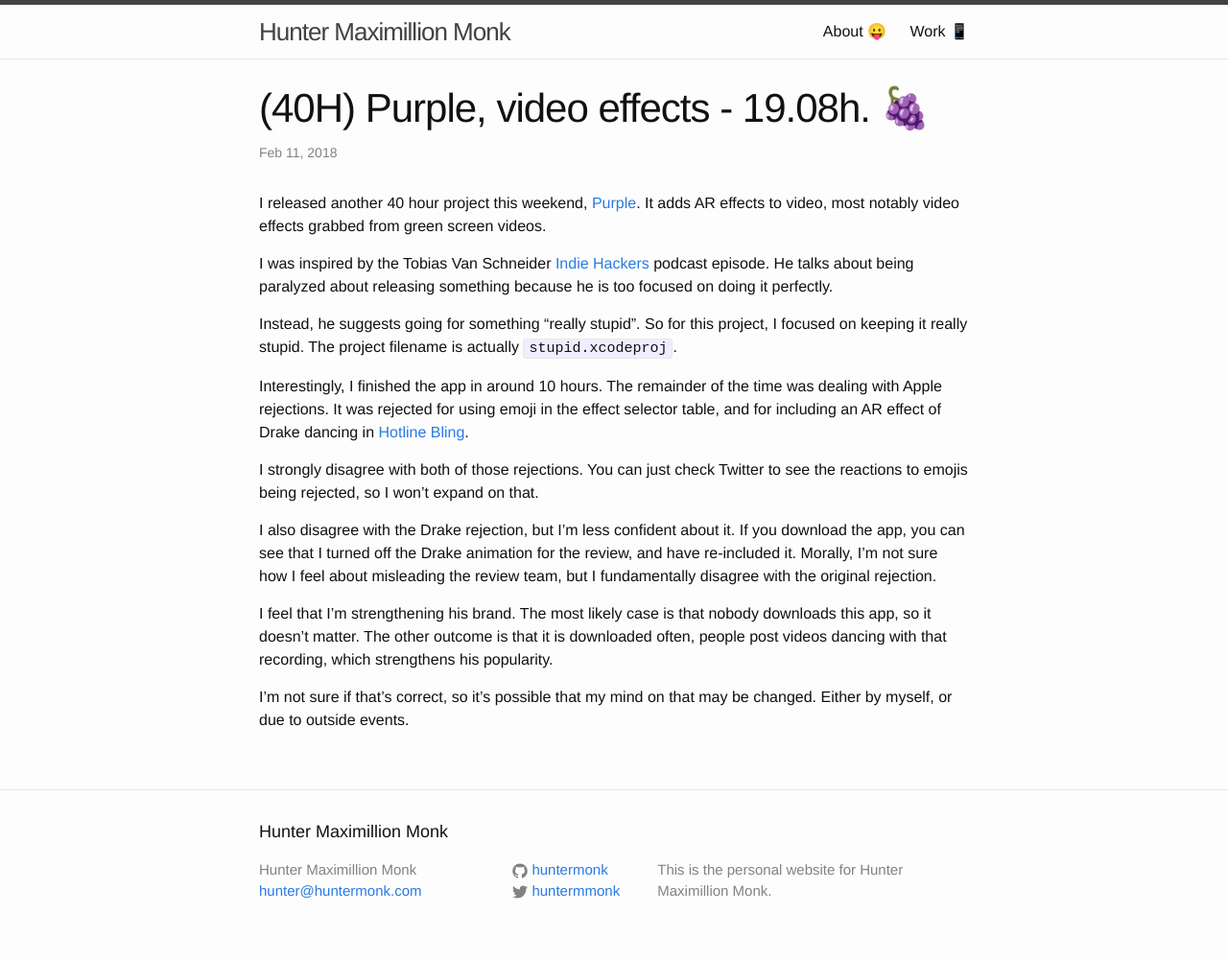
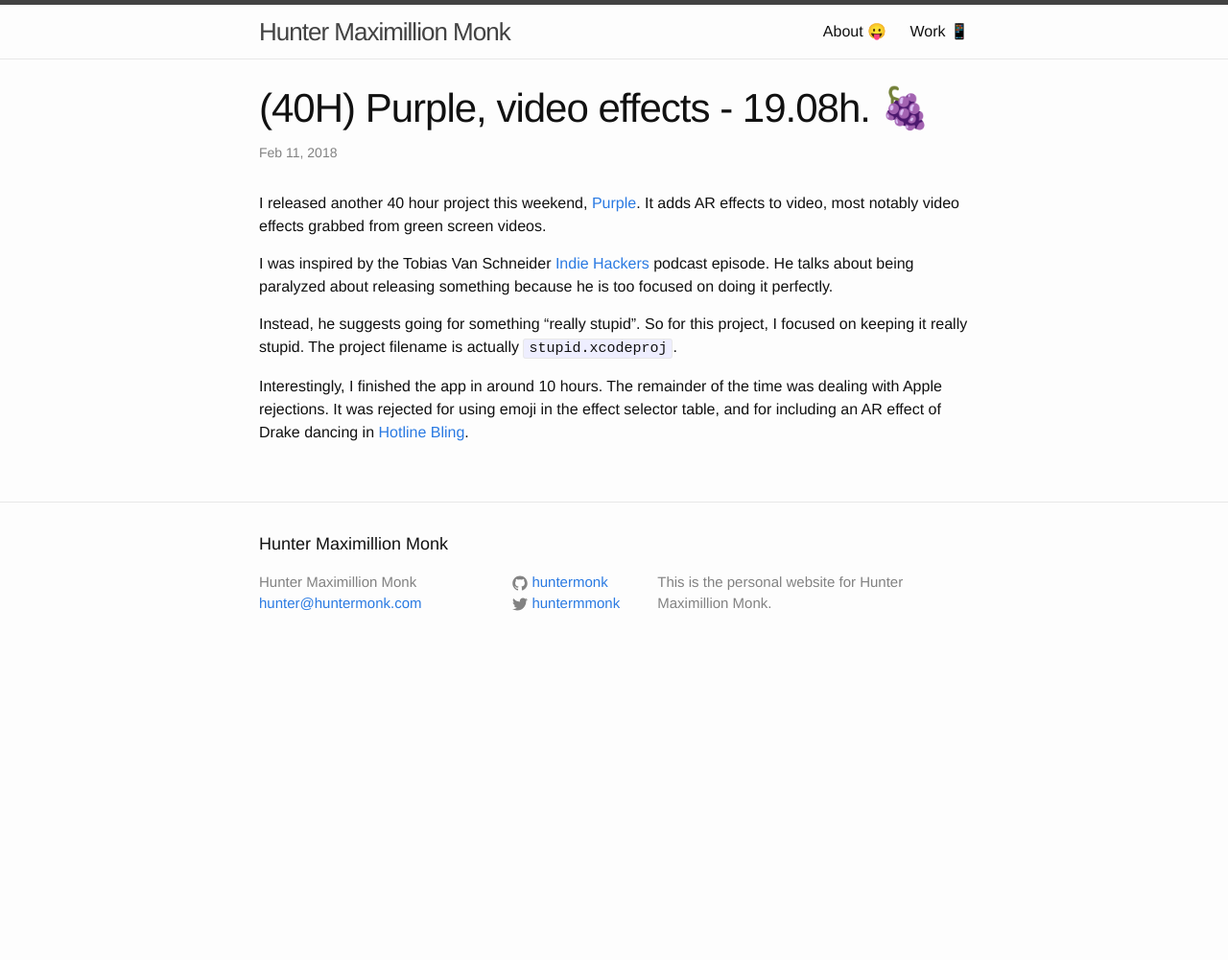
Before and after one commit to huntermonk/huntermonk.github.io, a Jekyll site: the page built from _posts/2018-2-11-purple.md, in a window 1280 px wide. Shown: the whole page at 96% size. Built offline with Jekyll 4.4.1, drawn with Linux system fonts in a browser that asks for light colours; comment, search, counter and statistics services are not loaded; after the commit the page ends 900 px from its top, so only the background shows below that.

Commit message:
Removed Drake references

```diff
--- a/_posts/2018-2-11-purple.md
+++ b/_posts/2018-2-11-purple.md
@@ -10,11 +10,3 @@
 Instead, he suggests going for something "really stupid". So for this project, I focused on keeping it really stupid. The project filename is actually `stupid.xcodeproj`.
 
 Interestingly, I finished the app in around 10 hours. The remainder of the time was dealing with Apple rejections. It was rejected for using emoji in the effect selector table, and for including an AR effect of Drake dancing in [Hotline Bling](https://www.youtube.com/watch?v=uxpDa-c-4Mc).
-
-I strongly disagree with both of those rejections. You can just check Twitter to see the reactions to emojis being rejected, so I won't expand on that.
-
-I also disagree with the Drake rejection, but I'm less confident about it. If you download the app, you can see that I turned off the Drake animation for the review, and have re-included it. Morally, I'm not sure how I feel about misleading the review team, but I fundamentally disagree with the original rejection.
-
-I feel that I'm strengthening his brand. The most likely case is that nobody downloads this app, so it doesn't matter. The other outcome is that it is downloaded often, people post videos dancing with that recording, which strengthens his popularity.
-
-I'm not sure if that's correct, so it's possible that my mind on that may be changed. Either by myself, or due to outside events.
```
